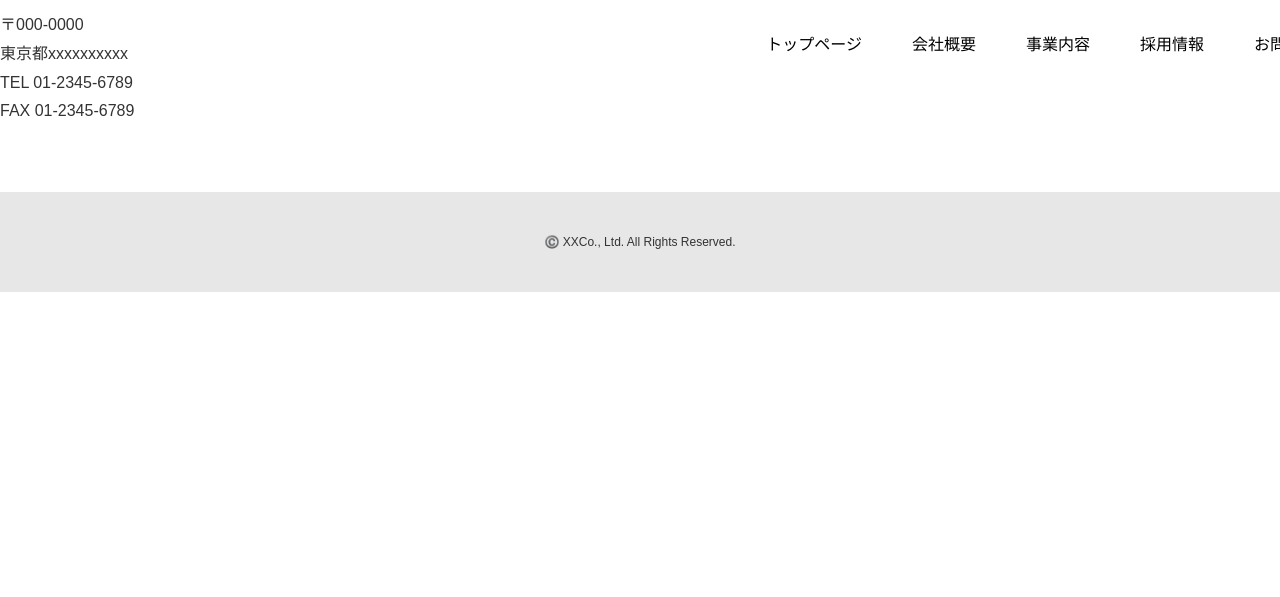
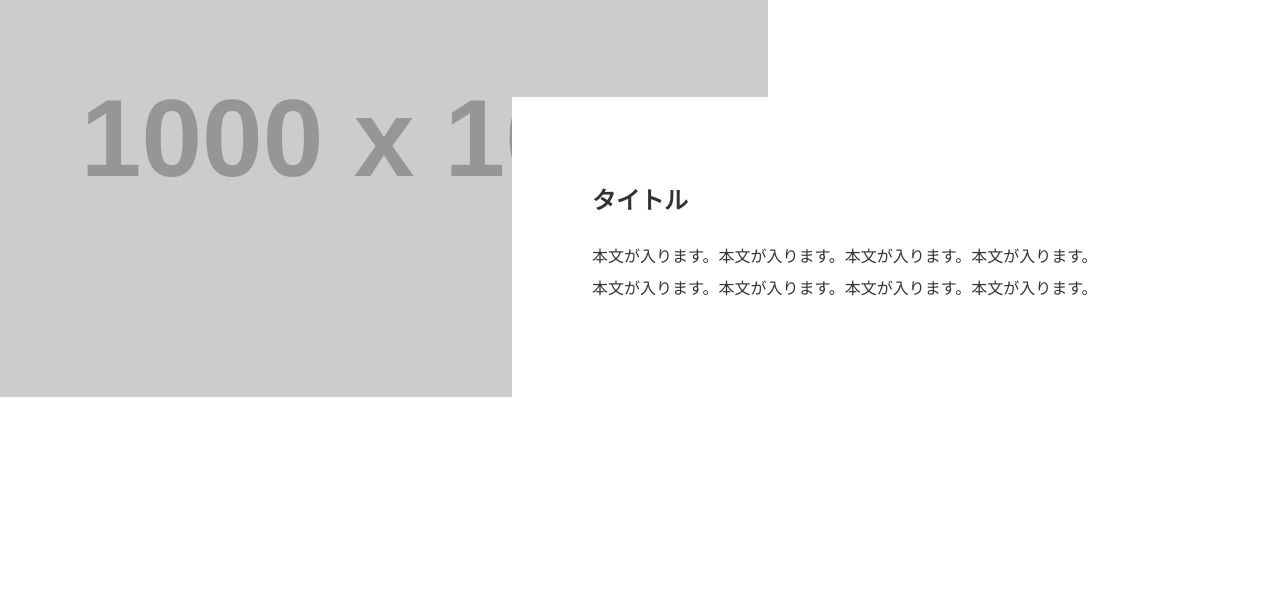
Before and after one commit to shimuta-y/HTML-CSS-practice01, a plain HTML site: page work.html in a window 1280 px wide. Shown: the part 543-1140 px from the top of the page. Before the commit the page ends 835 px from the top, so only its background shows below. Drawn offline with Linux system fonts and the light colour scheme; placeholder pictures from the web are drawn by us.

Commit message:
work-タイトルの作成

```diff
--- a/style.css
+++ b/style.css
@@ -379,3 +379,33 @@ section {
   margin-bottom: 120px;
 }
 /* /company-map-------------------------------- */
+
+/* work-------------------------------- */
+/* work-description-------------------------------- */
+.work-description01 {
+  margin-bottom: 240px;
+}
+
+.work-description01 dl {
+  width: 100%;
+  position: relative;
+}
+
+.work-description01 dl dt img {
+  width: 60%;
+  height: 500px;
+  object-fit: cover;
+}
+
+.work-description01 dl dd {
+  position: absolute;
+  width: 40%;
+  top: 40%;
+  left: 40%;
+  background-color: #fff;
+  color: #333;
+  padding: 80px;
+  z-index: 2;
+}
+
+/* /work-description-------------------------------- */
--- a/work.html
+++ b/work.html
@@ -25,7 +25,15 @@
     <h1>会社概要</h1>
   </section>
   <main>
-    <section class="work-description01"></section>
+    <section class="work-description01">
+      <dl>
+        <dt><img src="https://placehold.jp/1000x" alt=""></dt>
+        <dd>
+          <h2>タイトル</h2>
+          <p>本文が入ります。本文が入ります。本文が入ります。本文が入ります。本文が入ります。本文が入ります。本文が入ります。本文が入ります。</p>
+        </dd>
+      </dl>
+    </section>
     <section class="work-description02"></section>
     <section class="work-description03"></section>
   </main>
```
